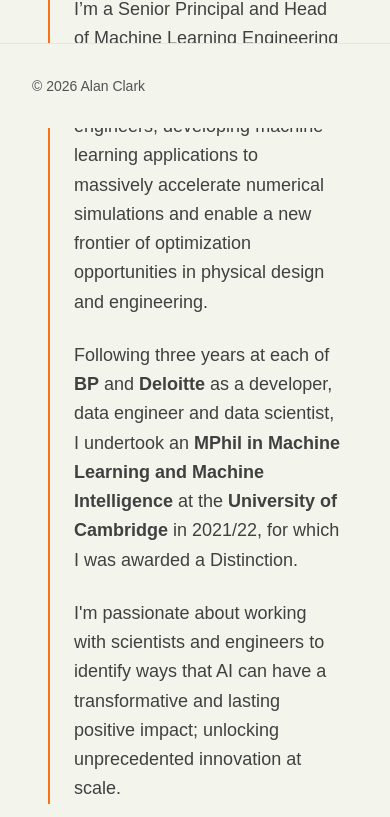
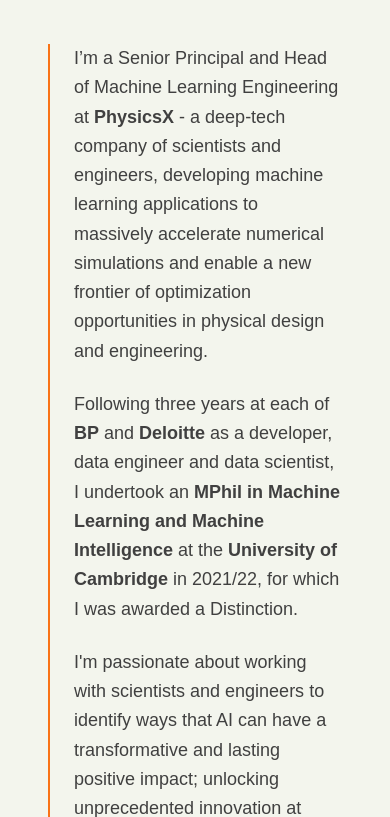
Before and after one commit to thatscotdatasci/thatscotdatasci.github.io, an Astro site in the folder figma/: page / in a window 390 px wide. Shown: the part 716-1533 px from the top of the page. Built offline with nearby package versions, Linux system fonts and the light colour scheme; Astro itself is replaced by a stand-in of ours.

Commit message:
Various tweaks to improve layout

```diff
--- a/figma/src/components/Footer.astro
+++ b/figma/src/components/Footer.astro
@@ -2,6 +2,6 @@
 const currentYear = new Date().getFullYear();
 ---
 
-<footer class="fixed bottom-0 left-0 right-0 border-t border-neutral-200 bg-background p-8 text-neutral-600 text-sm">
+<footer class="border-t border-neutral-200 bg-background p-8 text-neutral-600 text-sm">
   © {currentYear} Alan Clark
 </footer>
--- a/figma/src/components/Header.astro
+++ b/figma/src/components/Header.astro
@@ -5,7 +5,7 @@ import Logo from './Logo.astro';
 const currentPath = Astro.url.pathname;
 ---
 
-<header class="fixed top-0 left-0 right-0 z-50 border-b border-neutral-200 bg-background">
+<header class="sticky top-0 z-50 border-b border-neutral-200 bg-background">
   <div class="px-12 lg:px-20 py-6 flex justify-between items-center">
     <div class="flex items-center gap-8">
       <Logo className="w-8 h-8" />
--- a/figma/src/components/Home.astro
+++ b/figma/src/components/Home.astro
@@ -6,7 +6,7 @@ import mobilePhoto from '../assets/headshot.png';
 
 <div class="w-full grid grid-cols-1 lg:grid-cols-2 gap-0">
   <!-- Left Side - Content -->
-  <div class="flex items-center justify-start p-12 lg:py-20 lg:pl-20 lg:pr-16 pt-20 lg:pt-20">
+  <div class="flex items-center justify-start p-12 lg:py-20 lg:pl-20 lg:pr-16 pt-12 lg:pt-20">
     <div class="w-full">
       <!-- Mobile Photo - Only visible on small screens -->
       <div class="lg:hidden mb-12">
--- a/figma/src/layouts/BaseLayout.astro
+++ b/figma/src/layouts/BaseLayout.astro
@@ -1,5 +1,7 @@
 ---
 import '../index.css';
+import Header from '../components/Header.astro';
+import Footer from '../components/Footer.astro';
 
 interface Props {
   title?: string;
@@ -32,7 +34,11 @@ const { title = 'Alan Clark' } = Astro.props;
 
     <title>{title}</title>
   </head>
-  <body>
-    <slot />
+  <body class="flex min-h-screen flex-col bg-background text-neutral-900">
+    <Header />
+    <div class="flex-1">
+      <slot />
+    </div>
+    <Footer />
   </body>
 </html>
--- a/figma/src/pages/index.astro
+++ b/figma/src/pages/index.astro
@@ -6,11 +6,5 @@ import Home from '../components/Home.astro';
 ---
 
 <BaseLayout title="Home | Alan Clark">
-  <div class="min-h-screen bg-background text-neutral-900">
-    <Header />
-    <main class="min-h-screen">
-      <Home />
-    </main>
-    <Footer />
-  </div>
+  <Home />
 </BaseLayout>
```
